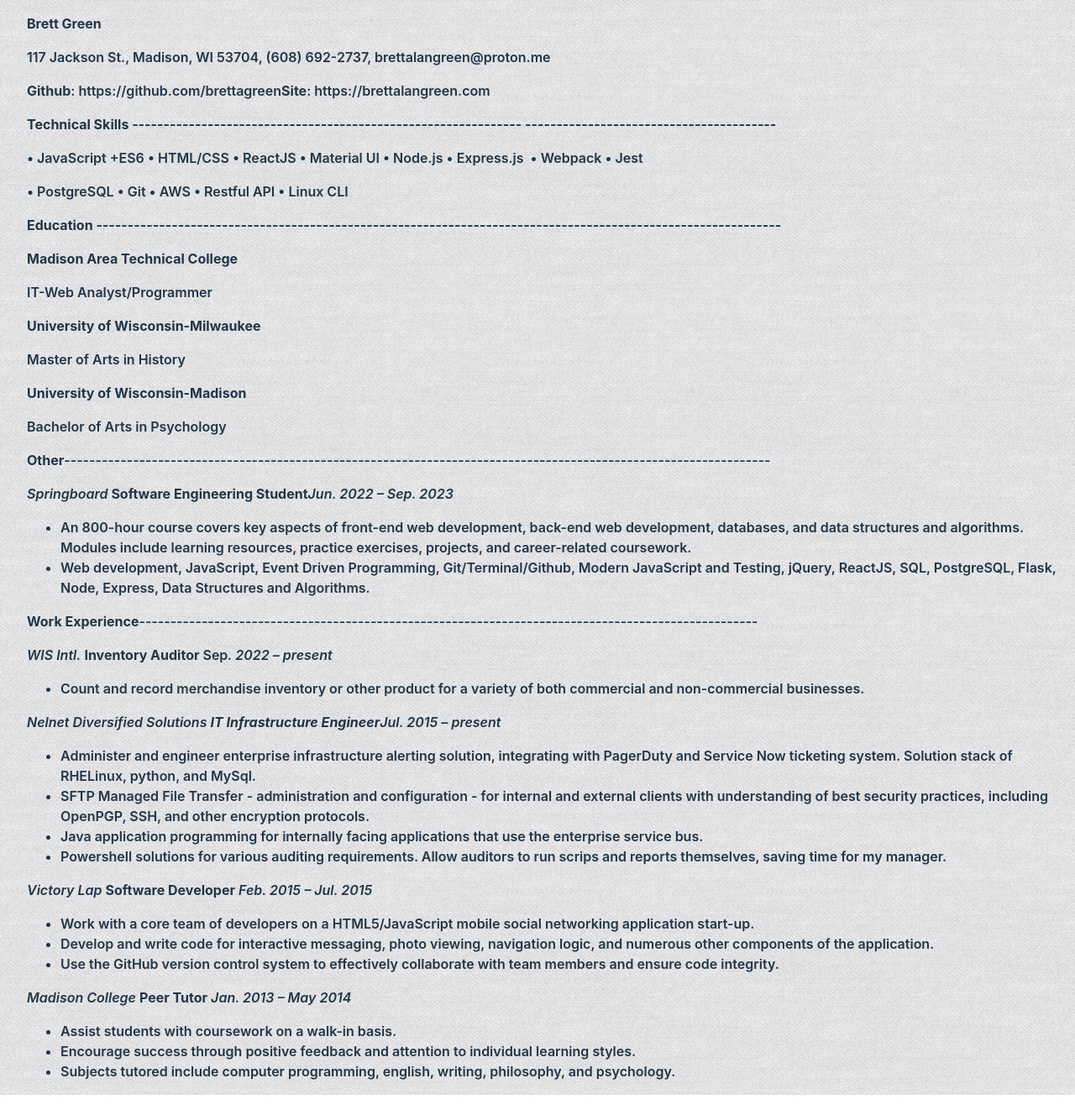
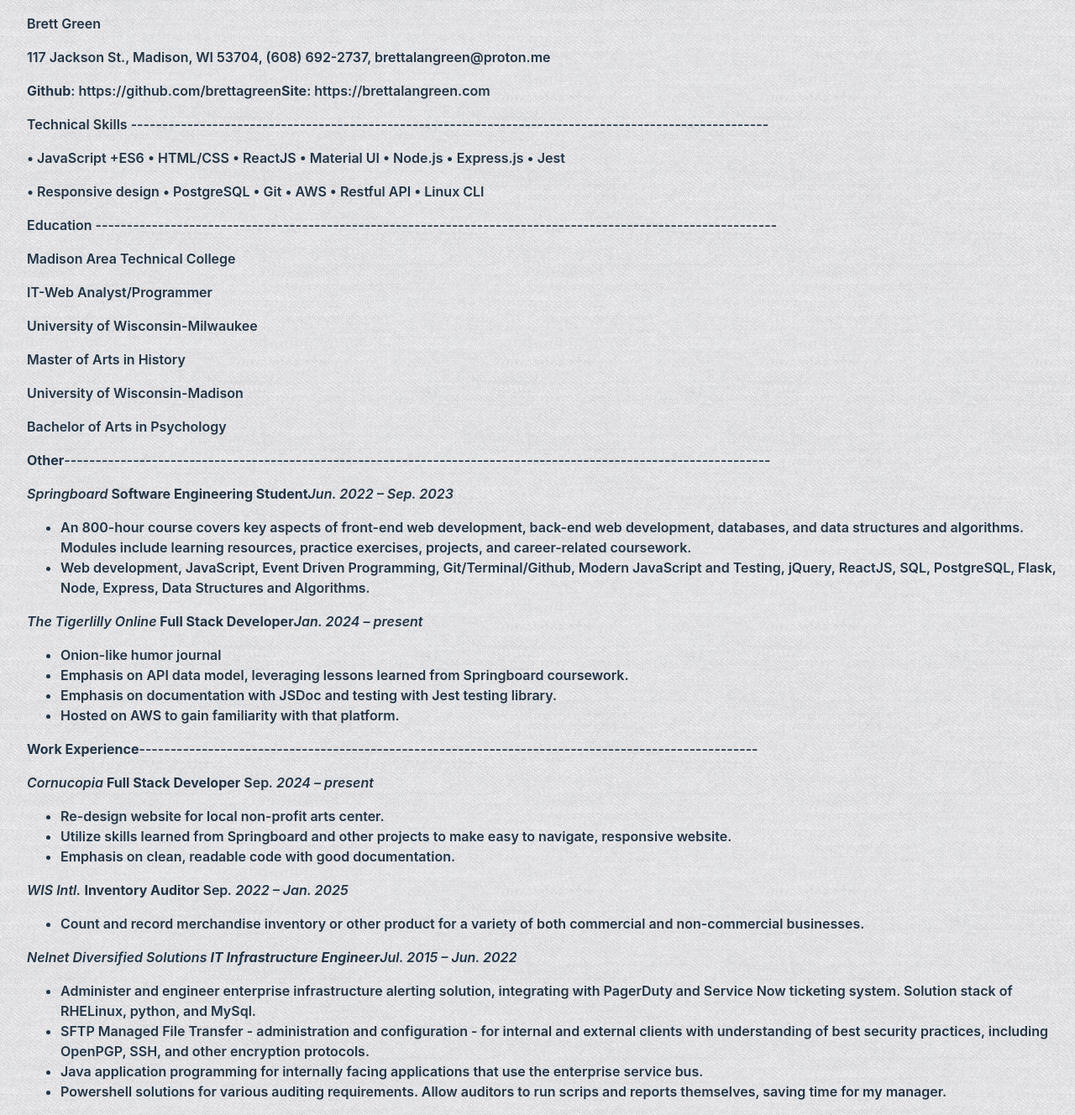
Before and after one commit to brettagreen/PortfolioSite, a React (Vite) app: page /resume in a window 1280 px wide. Shown: the whole page at 84% size. Before the commit the page ends 1304 px from the top, so only its background shows below. Built offline with nearby package versions, Linux system fonts and the light colour scheme.

Commit message:
updated resume, .gitignore

```diff
--- a/src/components/Resume.jsx
+++ b/src/components/Resume.jsx
@@ -3,7 +3,7 @@ import '../css/Resume.css';
 function Resume() {
     return(
         <div id="resumedisplay">
-            <p><strong>Brett Green</strong></p>
+            <p>Brett Green</p>
             <p>117 Jackson St., Madison, WI 53704, (608) 692-2737,
             brettalangreen@proton.me</p>
             <p><strong>Github</strong>: https://github.com/brettagreen
@@ -11,18 +11,19 @@ function Resume() {
             <blockquote>
 
             </blockquote>
-            <p><strong>Technical Skills
-            --------------------------------------------------------------   ----------------------------------------</strong></p>
+            <p>Technical Skills
+            ------------------------------------------------------------------------------------------------------</p>
             <p>• JavaScript +ES6 • HTML/CSS • ReactJS • Material UI • Node.js •
-            Express.js  • Webpack • Jest </p>
-            <p>• PostgreSQL • Git • AWS • Restful API • Linux CLI</p>
-            <p><strong>Education
-            -------------------------------------------------------------------------------------------------------------</strong></p>
-            <p><strong>Madison Area Technical College</strong></p>
+            Express.js • Jest </p>
+            <p>• Responsive design • PostgreSQL • Git • AWS • Restful API • Linux
+            CLI</p>
+            <p>Education
+            -------------------------------------------------------------------------------------------------------------</p>
+            <p>Madison Area Technical College</p>
             <p>IT-Web Analyst/Programmer </p>
-            <p><strong>University of Wisconsin-Milwaukee </strong></p>
+            <p>University of Wisconsin-Milwaukee </p>
             <p>Master of Arts in History </p>
-            <p><strong>University of Wisconsin-Madison</strong></p>
+            <p>University of Wisconsin-Madison</p>
             <p>Bachelor of Arts in Psychology</p>
             <p>
             <strong>Other</strong>-----------------------------------------------------------------------------------------------------------------</p>
@@ -38,19 +39,38 @@ function Resume() {
             SQL, PostgreSQL, Flask, Node, Express, Data Structures and
             Algorithms.</li>
             </ul>
+            <p><em>The Tigerlilly Online</em><strong> Full Stack Developer
+            </strong><em>Jan. 2024 – present</em></p>
+            <ul>
+            <li>Onion-like humor journal</li>
+            <li>Emphasis on API data model, leveraging lessons learned from
+            Springboard coursework.</li>
+            <li>Emphasis on documentation with JSDoc and testing with Jest testing
+            library.</li>
+            <li>Hosted on AWS to gain familiarity with that platform.</li>
+            </ul>
             <blockquote>
 
             </blockquote>
             <p><strong>Work Experience</strong>
             ---------------------------------------------------------------------------------------------------</p>
+            <p><em>Cornucopia</em> <strong>Full Stack Developer</strong> Sep<em>.
+            2024 – present</em></p>
+            <ul>
+            <li>Re-design website for local non-profit arts center. </li>
+            <li>Utilize skills learned from Springboard and other projects to make
+            easy to navigate, responsive website.</li>
+            <li>Emphasis on clean, readable code with good documentation.</li>
+            </ul>
+            <p><em></em></p>
             <p><em>WIS Intl.</em> <strong>Inventory Auditor</strong> Sep<em>. 2022 –
-            present</em></p>
+            Jan. 2025</em></p>
             <ul>
             <li>Count and record merchandise inventory or other product for a
             variety of both commercial and non-commercial businesses. </li>
             </ul>
             <p><em>Nelnet Diversified Solutions <strong>IT Infrastructure Engineer
-            </strong>Jul. 2015 – present</em></p>
+            </strong>Jul. 2015 – Jun. 2022</em></p>
             <ul>
             <li>Administer and engineer enterprise infrastructure alerting solution,
             integrating with PagerDuty and Service Now ticketing system. Solution
@@ -64,28 +84,6 @@ function Resume() {
             auditors to run scrips and reports themselves, saving time for my
             manager.</li>
             </ul>
-            <p><em>Victory Lap</em> <strong>Software Developer</strong> <em>Feb.
-            2015 – Jul. 2015</em></p>
-            <ul>
-            <li>Work with a core team of developers on a HTML5/JavaScript mobile
-            social networking application start-up.</li>
-            <li>Develop and write code for interactive messaging, photo viewing,
-            navigation logic, and numerous other components of the application.</li>
-            <li>Use the GitHub version control system to effectively collaborate
-            with team members and ensure code integrity.</li>
-            </ul>
-            <blockquote>
-
-            </blockquote>
-            <p><em>Madison College</em> <strong>Peer Tutor</strong> <em>Jan. 2013 –
-            May 2014</em></p>
-            <ul>
-            <li>Assist students with coursework on a walk-in basis.</li>
-            <li>Encourage success through positive feedback and attention to
-            individual learning styles.</li>
-            <li>Subjects tutored include computer programming, english, writing,
-            philosophy, and psychology.</li>
-            </ul>
             <blockquote>
             </blockquote>
         </div>
```
Also changed, not shown: public/docs/resume.html (+32 -34 lines), 2 other files (tests, documents, lock files or other folders).
